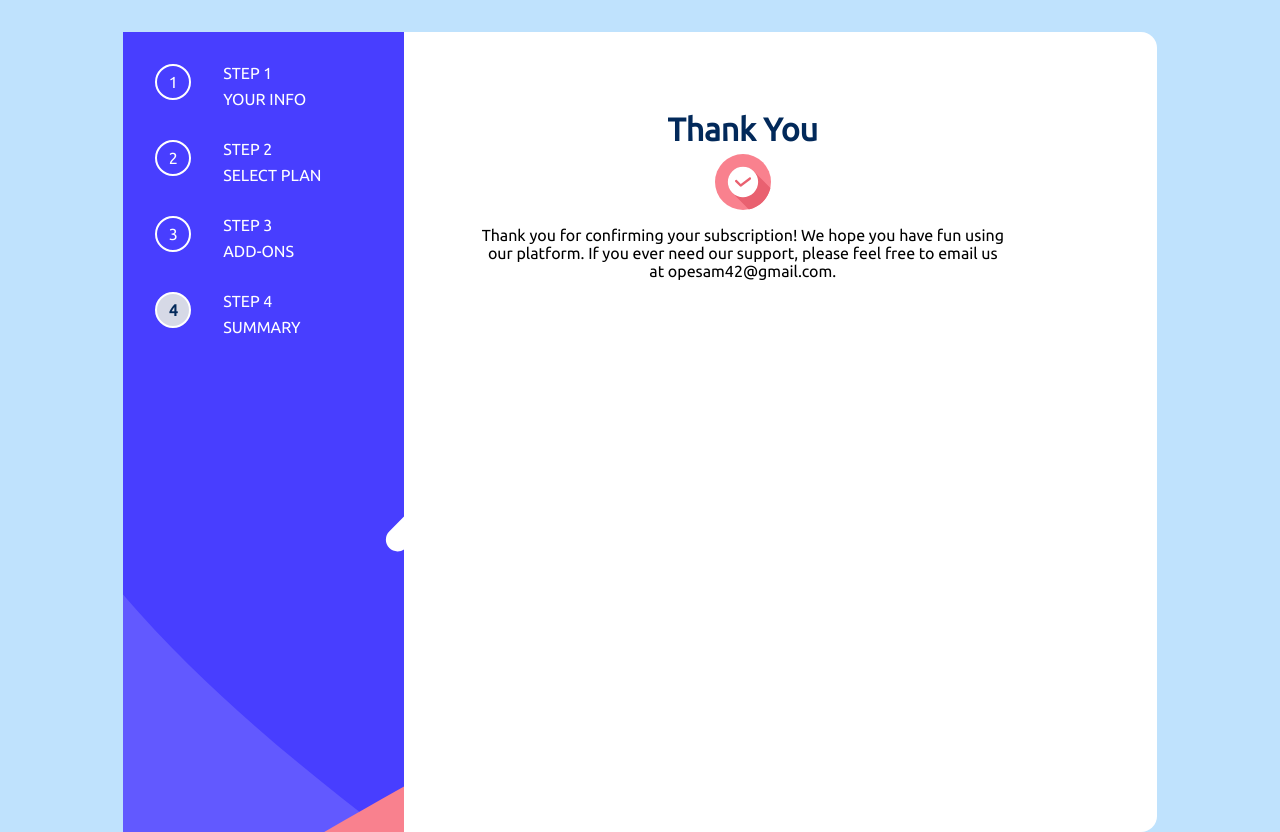
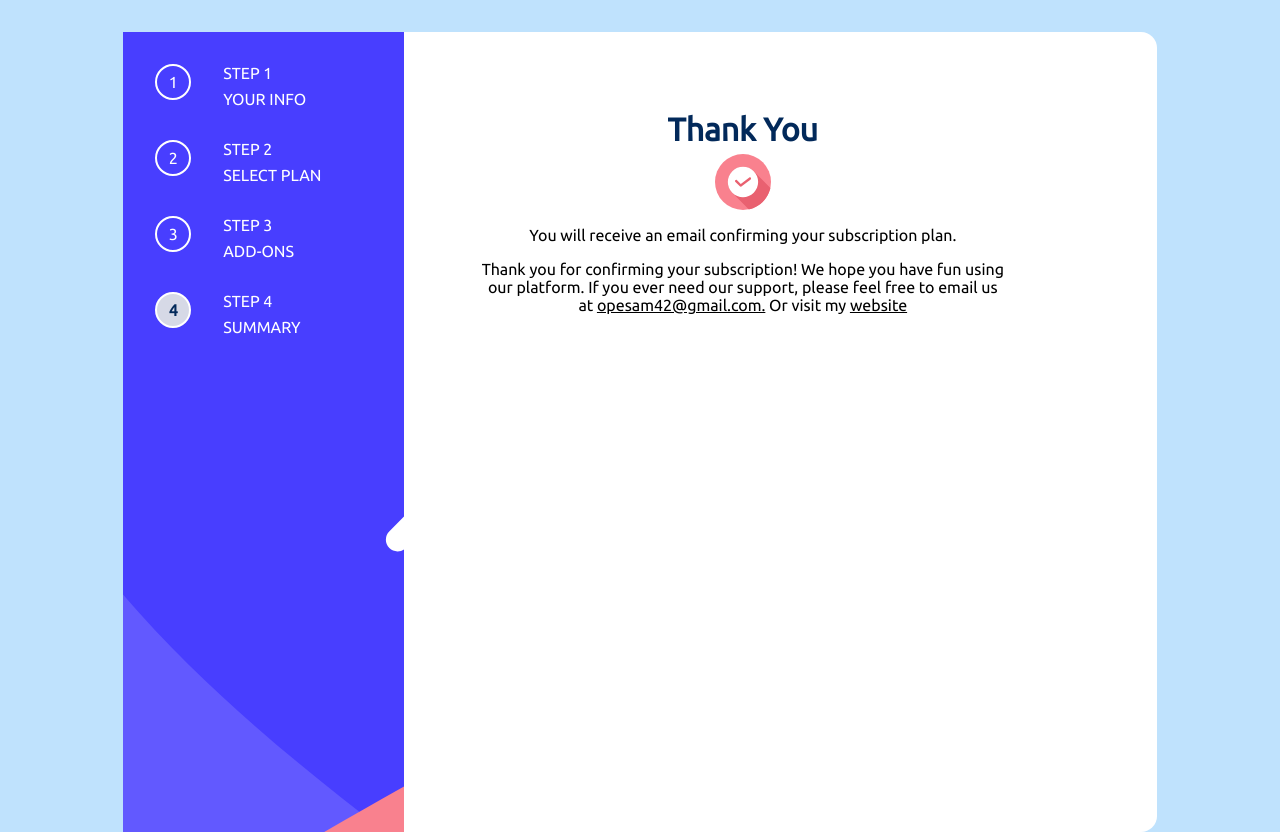
Before and after one commit to opesam42/multistep-form, a Django app: template subscription/templates/subscription/success.html in a window 1280 px wide. Run offline with Django 5.2, Linux system fonts and the light colour scheme; the template is opened without the code that fills it: most values are stand-ins (such as "Sample title", 1, 10 or a date in 2020); some libraries are stand-ins or nearby versions.

Commit message:
update success html template

```diff
--- a/subscription/templates/subscription/success.html
+++ b/subscription/templates/subscription/success.html
@@ -8,5 +8,7 @@
 {% block form-title-body %}
 <h1 style="text-align:center;">Thank You</h1>
 <img src="/static/images/icon-thank-you.svg" height="56px" style="display: block; margin:auto;">
-<p style="text-align:center;">Thank you for confirming your subscription! We hope you have fun using our platform. If you ever need our support, please feel free to email us at opesam42@gmail.com.</p>
+<div style="text-align:center;"><p>You will receive an email confirming your subscription plan.</p>
+    <p>Thank you for confirming your subscription! We hope you have fun using our platform. If you ever need our support, please feel free to email us at <a href="mailto:opesam42@gmail.com">opesam42@gmail.com.</a> Or visit my <a href="gbenga.koyeb.app">website</a></p>
+</div>
 {% endblock %}
```
